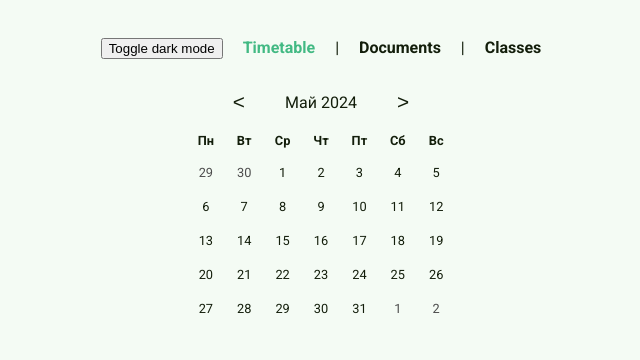
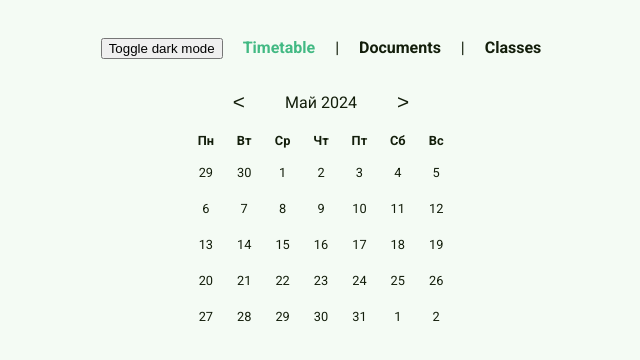
Before and after one commit to Traunin/nephrite, a Vue app: page / in a window 1280 px wide. Shown: the top 360 px of the page, without its empty margins (319-959 px from the left). Built offline with nearby package versions, Linux system fonts and the light colour scheme.

Commit message:
style: use new theme colors

```diff
--- a/src/components/MonthCalendar.vue
+++ b/src/components/MonthCalendar.vue
@@ -69,7 +69,10 @@ const calendar = computed(() => generateCalendar(props.month + 1, props.year))
 
 <style scoped>
 td {
-  padding: 5px 11px 12px 11px;
+  box-sizing: border-box;
+  padding: 5px 11px 0 11px;
+  height: 34px;
+  vertical-align: top;
   text-align: center;
   font-size: 0.8em;
   cursor: pointer;
@@ -81,7 +84,7 @@ td {
 }
 
 td:hover {
-  background: rgb(63, 63, 63);
+  background: var(--primary);
   transition: background 0.05s;
 }
 
@@ -95,15 +98,14 @@ th {
 }
 
 .surroundingMonth {
-  color: rgb(76, 76, 76);
+  color: var(--text-500);
 }
 
 .currentDay {
-  color: rgb(138, 92, 245);
+  color: var(--accent);
 }
 
 .selected {
-  background-color: rgb(138, 92, 245) !important;
+  background-color: var(--accent) !important;
 }
 </style>
-@/utils/calendar-date
```
